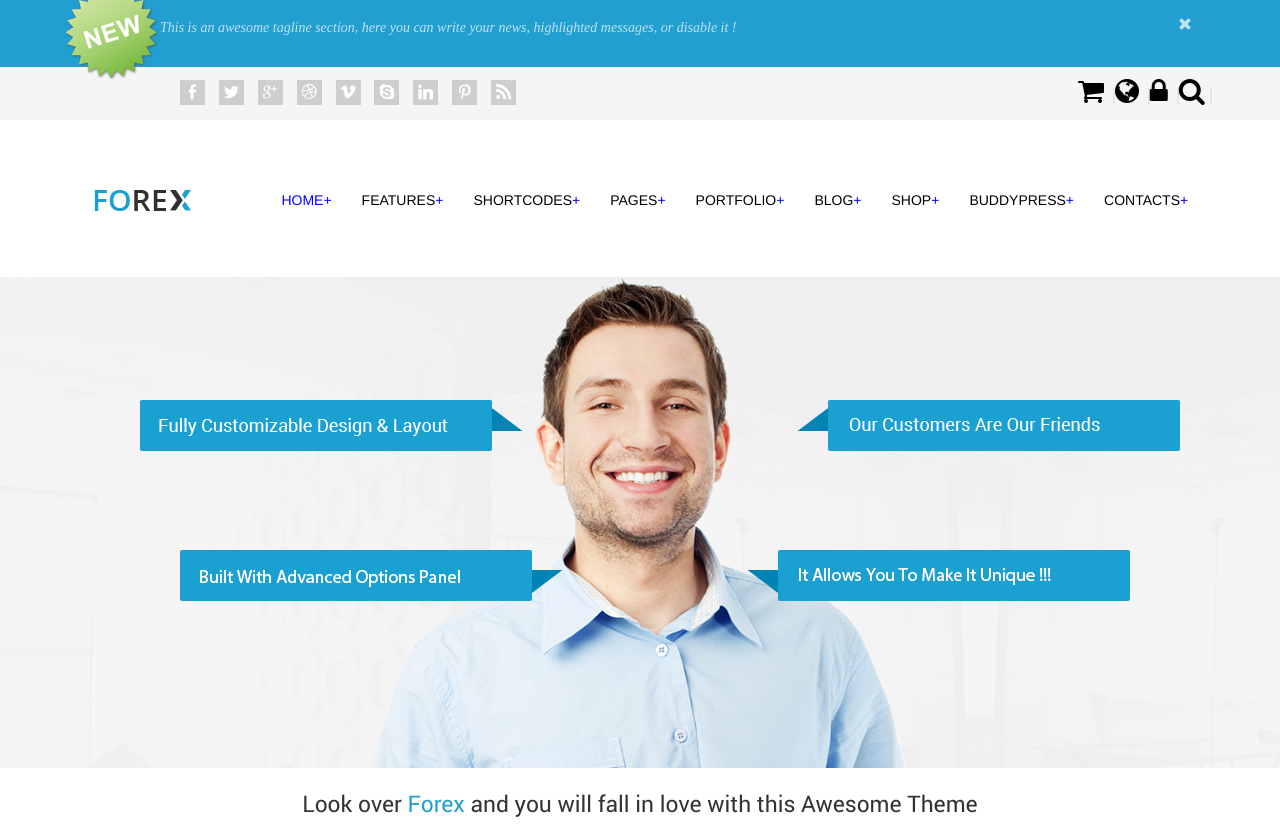
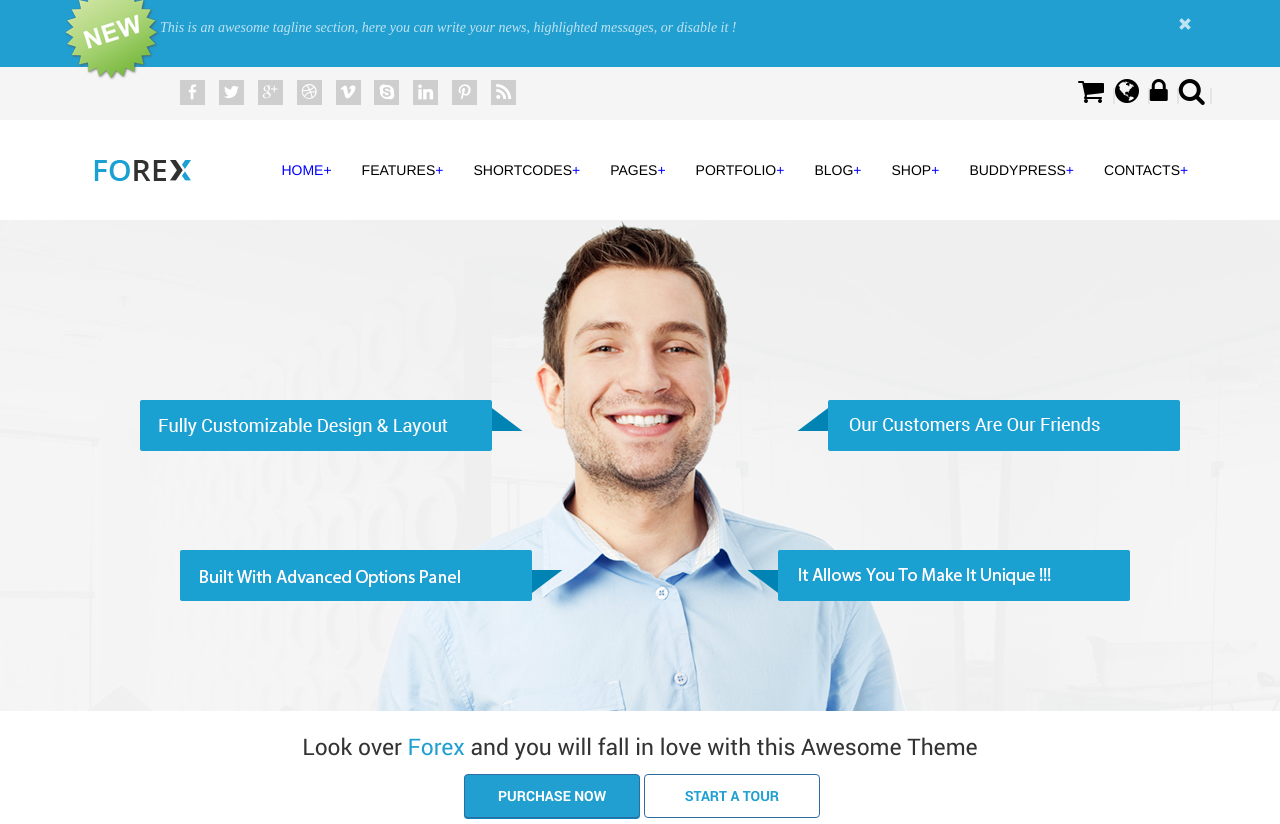
Before and after one commit to danmic94/forextemplate, a plain HTML site: page index.html in a window 1280 px wide. Shown: the top 824 px of the page. Drawn offline with Linux system fonts and the light colour scheme; files whose address does not match are found by name.

Commit message:
Aligned third div

```diff
--- a/customcss/main.css
+++ b/customcss/main.css
@@ -121,7 +121,7 @@ ul.shop-icons {
 .third .align-third {
     width: 89%;
     margin-left: 5%;
-    padding-top: 55px;
+    padding-top: 25px;
 }
 /* Social Media Icons */
 
@@ -253,7 +253,7 @@ ul.shop-icons {
 /* Navigation with maybe dropdown on the top of the page*/
 
 .third {
-    height: 157px;
+    height: 100px;
     background-color: white;
 }
 
```
